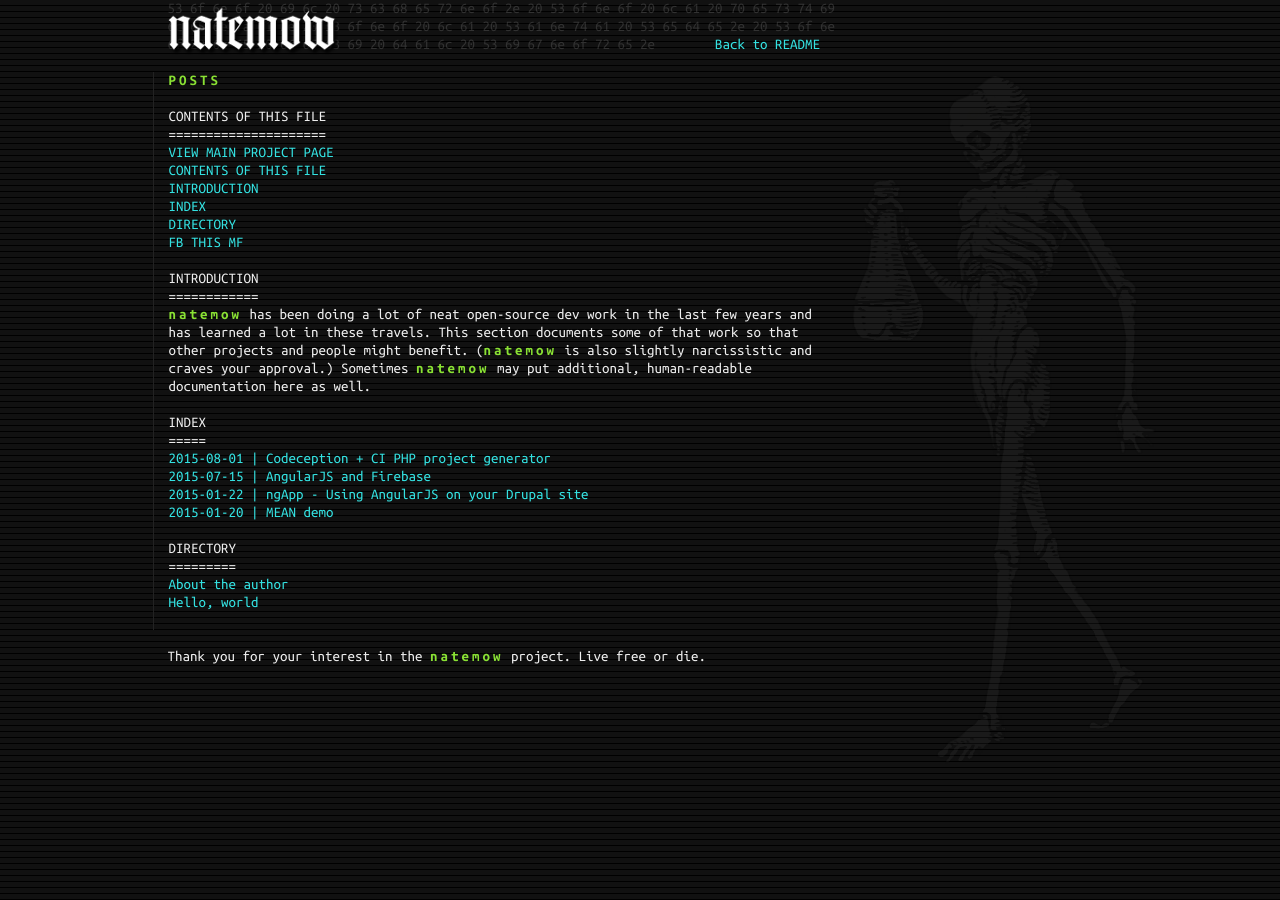
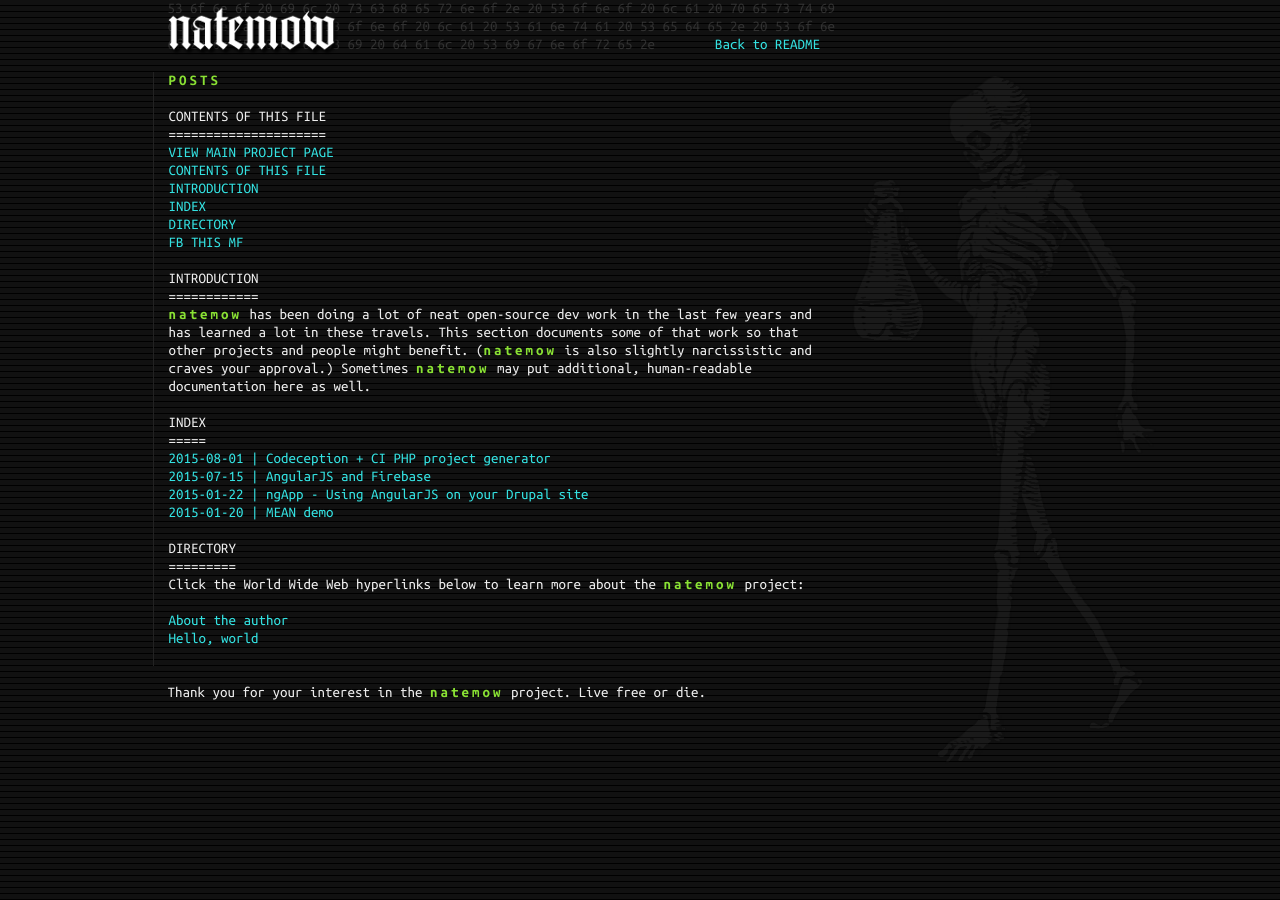
Before and after one commit to natemow/natemow.github.io, a Jekyll site: the page built from posts.md, in a window 1280 px wide. Built offline with Jekyll 4.4.1, drawn with Linux system fonts in a browser that asks for light colours; nearby versions of some CDN libraries.

Commit message:
Style updates.

```diff
--- a/_includes/nav.html
+++ /dev/null
@@ -1,6 +0,0 @@
-<nav>
-          <ul class="menu">
-            {% for p in site.pages %}{% if p.url != page.url %}<li><a href="{% if p.url == "" %}/{% else %}{{ p.url }}{% endif %}">{{ p.title }}</a></li>
-            {% endif %}{% endfor %}
-          </ul>
-        </nav>
--- a/_layouts/default.html
+++ b/_layouts/default.html
@@ -22,16 +22,18 @@
 
         </div>
 
-        <h2>Directory</h2>{% if page.url == '/' %}
-        <p>Click the World Wide Web hyperlinks below to learn more about the {% include brand.html %} project:</p>
-        <ul class="menu">
-          <li>{{ site.title }}@<a href="https://github.com/{{ site.title }}" class="blink">GitHub</a> &lt;-- CLICK HERE TODAY!!!</li>
-          <li>{{ site.title }}@<a href="https://www.drupal.org/u/{{ site.title }}" class="blink">Drupal</a> &lt;-- CLICK HERE TODAY!!!</li>
-          <li>{{ site.title }}@<a href="https://www.linkedin.com/in/{{ site.title }}" class="blink warning">LinkedIn</a> &lt;-- CLICK HERE TODAY!!!</li>
-        </ul>{% endif %}
+        <h2>Directory</h2>
+        <nav>
+          <p>Click the World Wide Web hyperlinks below to learn more about the {% include brand.html %} project:</p>
+          <ul class="menu">{% if page.url == '/' %}
+            <li>{{ site.title }}@<a href="https://github.com/{{ site.title }}" class="blink">GitHub</a> &lt;-- CLICK HERE TODAY!!!</li>
+            <li>{{ site.title }}@<a href="https://www.drupal.org/u/{{ site.title }}" class="blink">Drupal</a> &lt;-- CLICK HERE TODAY!!!</li>
+            <li>{{ site.title }}@<a href="https://www.linkedin.com/in/{{ site.title }}" class="blink warning">LinkedIn</a> &lt;-- CLICK HERE TODAY!!!</li>{% endif %}
+            {% for p in site.pages %}{% if p.url != page.url %}<li><a href="{% if p.url == "" %}/{% else %}{{ p.url }}{% endif %}">{{ p.title }}</a></li>
+            {% endif %}{% endfor %}
+          </ul>
+        </nav>
 
-        <h2 class="sr-only element-invisible">Navigation</h2>
-        {% include nav.html %}
         <span class="line-numbers"></span>
       </section>
       <aside class="col-sm-12 col-md-3 col-lg-3">
```
